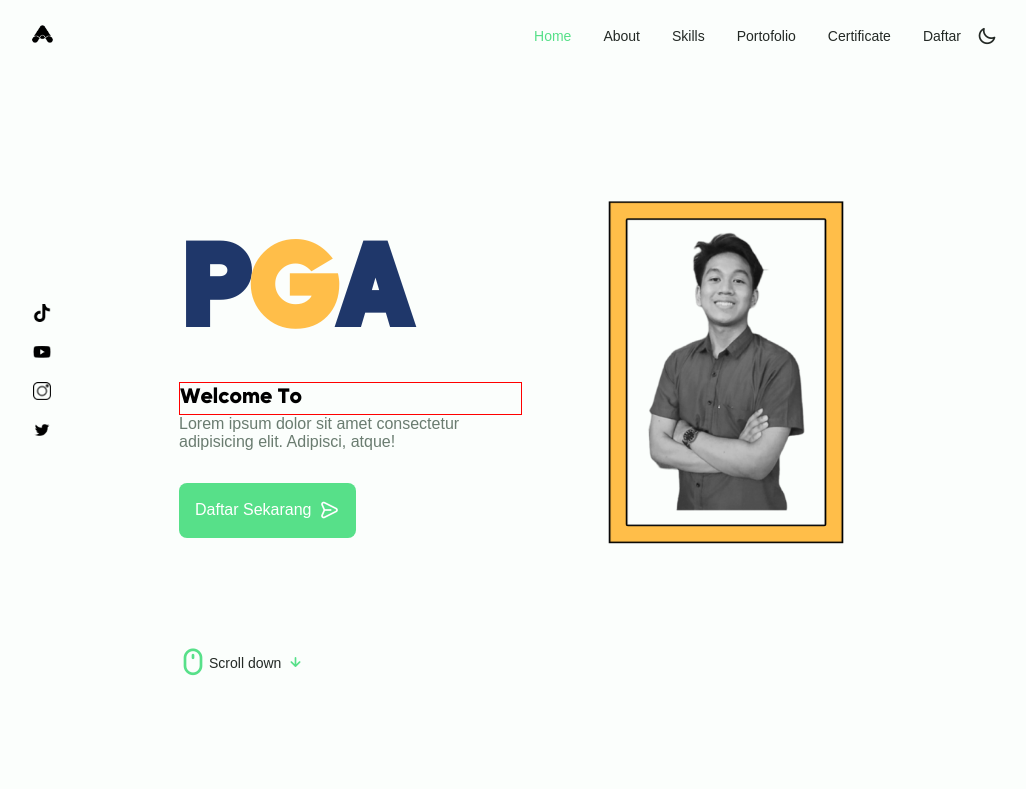
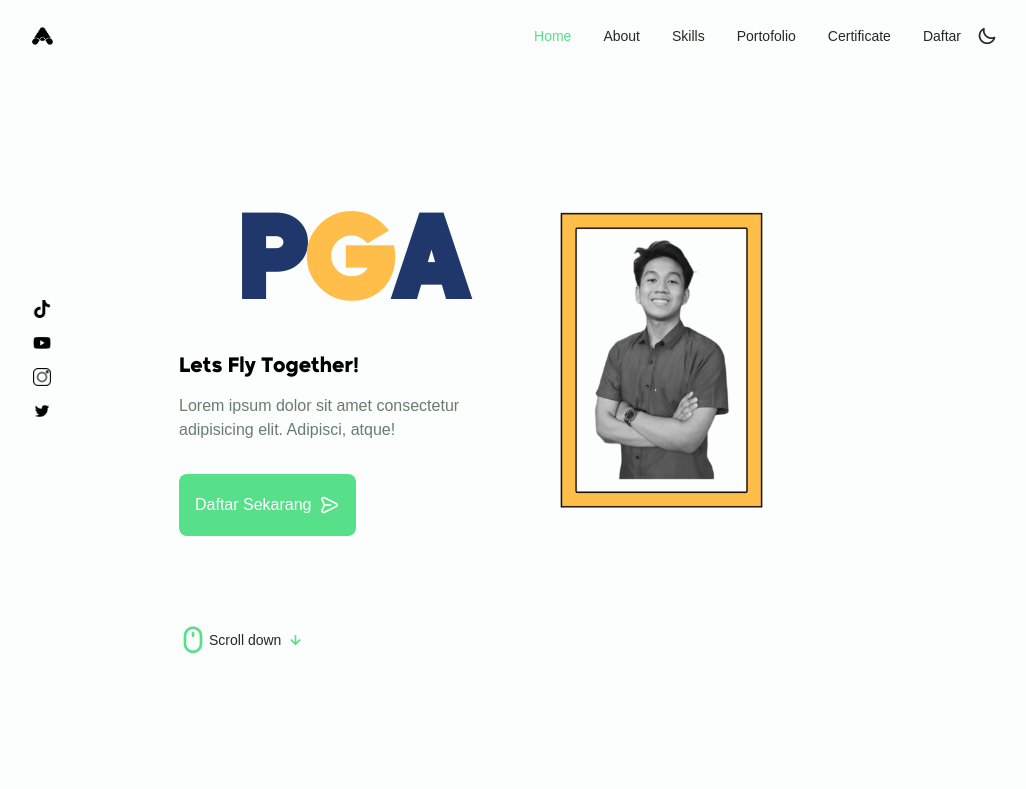
Before and after one commit to PGA-4-0/SYNES-NEW, a website: page index.html in a window 1280 px wide. Shown: the top 789 px of the page, without its empty margins (127-1153 px from the left). Drawn offline with nearby package versions, Linux system fonts and the light colour scheme.

Commit message:
use tailwind

```diff
--- /dev/null
+++ b/assets/css/input.css
@@ -0,0 +1,3 @@
+@tailwind base;
+@tailwind components;
+@tailwind utilities;
--- a/assets/css/style.css
+++ b/assets/css/style.css
@@ -1,3 +1,4 @@
+@import "output.css";
 /*==================== GOOGLE FONTS ====================*/
 @font-face {
     font-family: "madani-light";
@@ -355,7 +356,7 @@ img {
 }
 
 .home_blob-img {
-    width: 250px;
+    width: 300px;
 }
 
 .home_data {
@@ -373,6 +374,7 @@ img {
     font-size: var(--h3-font-size);
     color: black;
     font-weight: var(--font-medium);
+    margin-bottom: var(--mb-0-75);
 }
 
 .home_description {
--- a/index.html
+++ b/index.html
@@ -10,6 +10,7 @@
     <!-- (SWIPER CSS) -->
     <link rel="stylesheet" href="assets/css/swiper-bundle.min.css">
     <!-- (CSS) -->
+    <!-- <link rel="stylesheet" href="assets/css/output.css"> -->
     <link rel="stylesheet" href="assets/css/style.css">
 
     <title>Responsive Rayhan Portofolio</title>
@@ -90,31 +91,14 @@
                             <img src="./assets/icons/tw.png" alt="twitter" width="18px">
                         </a>
                     </div>
-                    <div class="home-img">
-                        <!-- <svg class="home_blob" viewBox="0 0 200 187" xmlns="http://www.w3.org/2000/svg"
-                            xmlns:xlink="http://www.w3.org/1999/xlink">
-                            <mask id="mask0" mask-type="alpha">
-                                <path d="M190.312 36.4879C206.582 62.1187 201.309 102.826 182.328 134.186C163.346 165.547
-                                130.807 187.559 100.226 186.353C69.6454 185.297 41.0228 161.023 21.7403 129.362C2.45775
-                                97.8511 -7.48481 59.1033 6.67581 34.5279C20.9871 10.1032 59.7028 -0.149132 97.9666
-                                0.00163737C136.23 0.303176 174.193 10.857 190.312 36.4879Z" />
-                            </mask>
-                            <g mask="url(#mask0)">
-                                <path d="M190.312 36.4879C206.582 62.1187 201.309 102.826 182.328 134.186C163.346
-                                165.547 130.807 187.559 100.226 186.353C69.6454 185.297 41.0228 161.023 21.7403
-                                129.362C2.45775 97.8511 -7.48481 59.1033 6.67581 34.5279C20.9871 10.1032 59.7028
-                                -0.149132 97.9666 0.00163737C136.23 0.303176 174.193 10.857 190.312 36.4879Z" />
-
-                                <image class="home_blob-img" x='-110' y='-75' xlink:href="assets/img/rayhan.png" />
-                            </g>
-                        </svg> -->
+                    <div class="home-img xs:pr-32">
                         <img class="home_blob-img" src="./assets/img/Alken.png" alt="main-img">
                     </div>
 
                     <div class="home_data">
-                        <h1 class="home_title"> <span style="color:#1F376A ;">P</span><span
+                        <h1 class="home_title xs:pl-14"> <span style="color:#1F376A ;">P</span><span
                                 style="color: #FFBE49;">G</span><span style="color: #1F376A;">A</span></h1>
-                        <h3 class="home_subtitle" style="border: solid 1px red;">Welcome To</h3>
+                        <h3 class="home_subtitle">Lets Fly Together!</h3>
 
                         <p class="home_description">
                             Lorem ipsum dolor sit amet consectetur adipisicing elit. Adipisci, atque!
--- /dev/null
+++ b/tailwind.config.js
@@ -0,0 +1,21 @@
+module.exports = {
+    content: ["./*.{html,js}"],
+    theme: {
+        screens: {
+            xs: "300px",
+            "xs-max": { max: "300px" },
+            sm: "576px",
+            "sm-max": { max: "576px" },
+            md: "768px",
+            "md-max": { max: "768px" },
+            lg: "992px",
+            "lg-max": { max: "992px" },
+            xl: "1200px",
+            "xl-max": { max: "1200px" },
+            "2xl": "1320px",
+            "2xl-max": { max: "1320px" },
+        },
+
+    },
+    plugins: [],
+}
```
Also changed, not shown: package.json (added, +84 -0 lines), assets/css/output.css (added), 1 other file.
